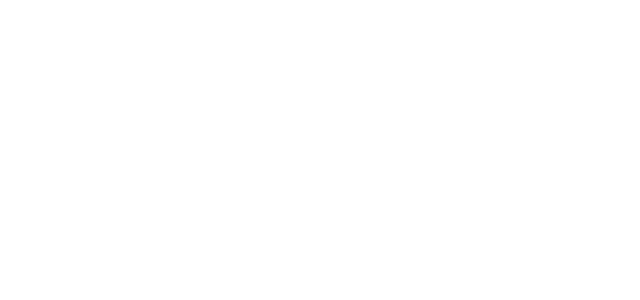
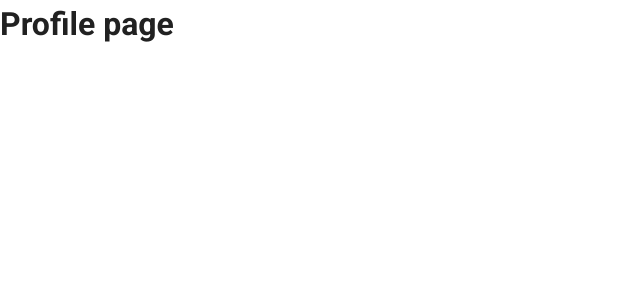
Before and after one commit to Projet-elective/front, a Vue app in the folder front-app/: page /profile in a window 1280 px wide. Shown: the top 300 px of the page, without its empty margins (0-640 px from the left). Built offline with nearby package versions, Linux system fonts and the light colour scheme.

Commit message:
Profile page initialized

```diff
--- /dev/null
+++ b/front-app/src/components/ProfileComponent.vue
@@ -0,0 +1,15 @@
+<template>
+
+    <h1>Profile page</h1>
+
+</template>
+
+<script>
+
+export default {
+    name: 'ProfileComp',
+    components: {
+
+    },
+}
+</script>
--- a/front-app/src/router/index.js
+++ b/front-app/src/router/index.js
@@ -3,6 +3,7 @@ import VueRouter from 'vue-router'
 import HomeView from '../views/HomeView.vue'
 import AuthView from '../views/AuthView.vue'
 import LoginView from '../views/LoginView.vue'
+import ProfileView from '../views/ProfileView.vue'
 
 Vue.use(VueRouter)
 
@@ -23,13 +24,10 @@ const routes = [
     component: LoginView
   },
   {
-    path: '/about',
-    name: 'about',
-    // route level code-splitting
-    // this generates a separate chunk (about.[hash].js) for this route
-    // which is lazy-loaded when the route is visited.
-    component: () => import(/* webpackChunkName: "about" */ '../views/AboutView.vue')
-  }
+    path: '/profile',
+    name: 'profile',
+    component: ProfileView
+  },
 ]
 
 const router = new VueRouter({
--- /dev/null
+++ b/front-app/src/views/ProfileView.vue
@@ -0,0 +1,15 @@
+<template>
+<profile-comp />
+</template>
+
+<script>
+
+import ProfileComp from '../components/ProfileComponent.vue'
+export default{
+    name:'AuthView',
+
+    components: {
+      ProfileComp,
+    }
+}
+</script>
```
